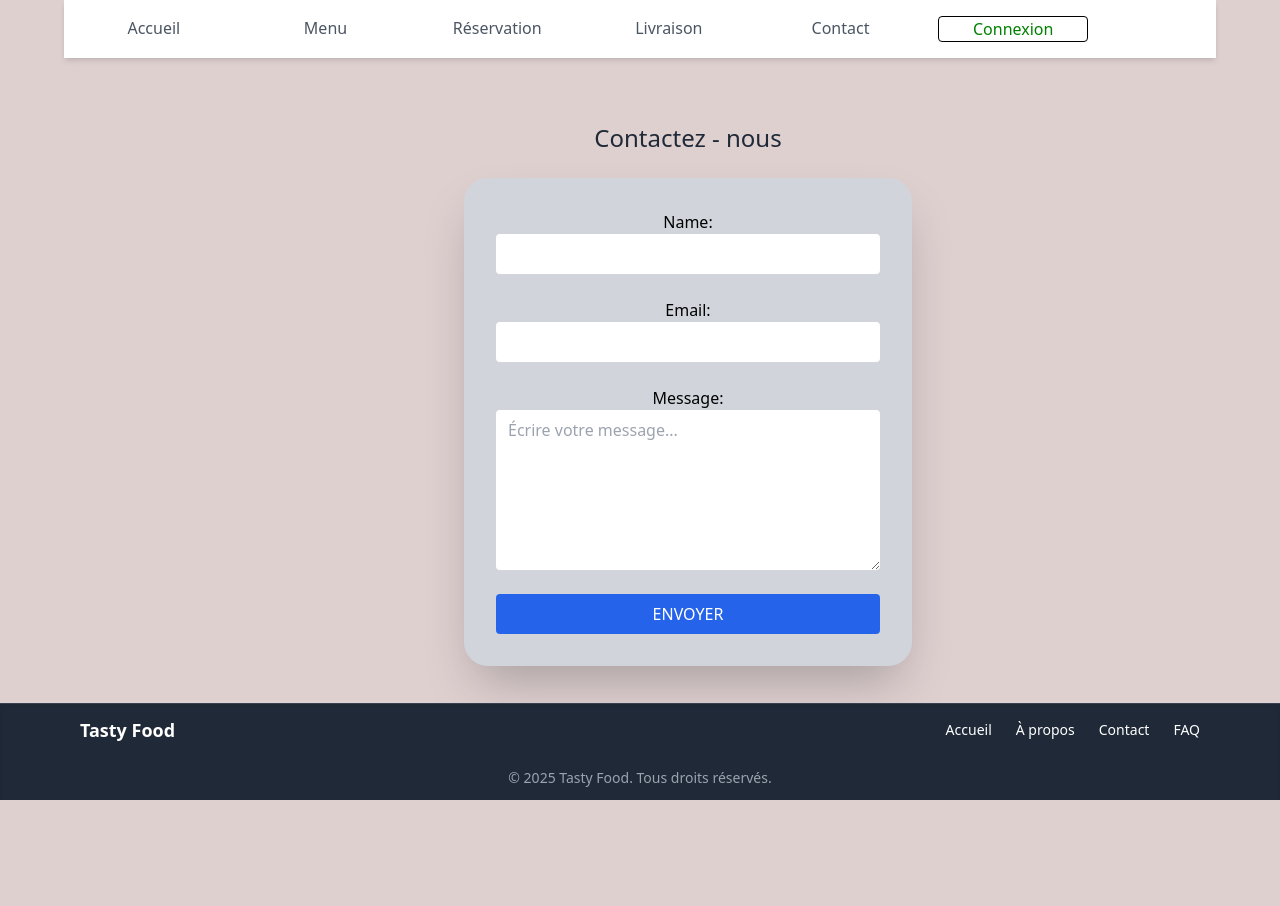
After one commit to deep-coding15/Tasty_Food_, a PHP site: page /templates/contact.php in a window 1280 px wide. The commit adds this page. Run offline with PHP 8.4, Linux system fonts and the light colour scheme; some libraries are stand-ins or nearby versions.

Commit message:
Ajout de la page de contact.

```diff
--- a/src/controllers/homepage.php
+++ b/src/controllers/menu.php
@@ -1,12 +1,12 @@
 <?php
 require_once(__DIR__ . '/../models/plats.php');
 
-function homepage()
+function menu()
 {
     $platRepository = new PlatRepository();
     $plats = $platRepository->getPlats();
 
-    require('templates/homepage.php');
+    require('templates/menu.php');
 }
 
 function seePlat(int $id){
--- a/src/index.php
+++ b/src/index.php
@@ -1,7 +1,7 @@
 <?php
 
 $url = parse_url($_SERVER['REQUEST_URI'], PHP_URL_PATH); // Nettoie l'URL
-require_once __DIR__ .'/controllers/homepage.php';
+require_once __DIR__ .'/controllers/menu.php';
 switch (true) {
     case str_starts_with($url, '/contact'):
         include 'contact.php';
@@ -14,7 +14,7 @@ switch (true) {
         include 'about.php';
         break;
     default:
-        homepage();
+        menu();
         /* include 'templates/homepage.php'; */
         break;
 }
--- /dev/null
+++ b/src/templates/contact.php
@@ -0,0 +1,74 @@
+<?php
+$title = 'Tasty Food - Contact';
+require_once __DIR__ .'/../../config/database.php';
+ob_start();
+?>
+<section class="w-4/6 mx-auto ">
+
+  <div class="flex flex-col items-center justify-center m-12 w-full">
+    <h1 class="text-center text-2xl font-medium text-gray-800 mb-6">Contactez - nous</h1>
+    <form action="" method="post"
+      class="bg-gray-300 p-8 rounded-3xl shadow-2xl w-full max-w-md space-y-6 transition duration-500 ease-out hover:scale-105
+      flex flex-col justify-center">
+
+      <div>
+        <label for="name" class="block text-center w-full">Name:</label>
+        <input type="text" name="name" id="name" required
+          class="rounded block w-full px-3 py-2 focus:outline-none focus:ring-2 focus:ring-blue-400" />
+      </div>
+
+      <div>
+        <label for="email" class="block text-center w-full">Email:</label>
+        <input type="email" name="email" id="email"
+          class="rounded block w-full px-3 py-2 focus:outline-none focus:ring-2 focus:ring-blue-400" />
+      </div>
+
+      <div>
+        <label for="message" class="block text-center w-full">Message:</label>
+        <textarea name="message" id="message" rows="6" required
+          placeholder="Écrire votre message..."
+          class="rounded block w-full px-3 py-2 focus:outline-none focus:ring-2 focus:ring-blue-400"></textarea>
+      </div>
+
+      <button type="submit"
+        class="bg-blue-600 text-white font-medium py-2 px-6 rounded transition hover:duration-700
+            hover:ease-in-out hover:bg-blue-700 hover:scale-110 hover:opacity-90 block w-lg">
+        ENVOYER
+      </button>
+    </form>
+  </div>
+</section>
+
+<?php $content = ob_get_clean(); ?>
+<?php require_once __DIR__ .'/layout.php'; ?>
+<?php
+if ($_SERVER['REQUEST_METHOD'] == 'POST') {
+    $postData = $_POST;
+
+    if(
+        isset($postData['name']) && trim($postData['name']) != ''
+        && isset($postData['email']) && trim($postData['email']) != ''
+        && isset($postData['message']) && trim($postData['message']) != ''
+    ) {
+        $name = $postData['name'];
+        $email = $postData['email'];
+        $message = $postData['message'];
+
+        $database = new Database();
+        $pdo = $database->getConnection();
+
+        $sql = "INSERT INTO contact(name_user, email, message) VALUES (:name, :email, :message)";
+        $statement = $pdo->prepare($sql);
+        $resultStatus = $statement->execute([
+            ":name"=> $name,
+            ":email"=> $email,
+            ":message"=> $message
+        ]);
+
+        if($resultStatus) {
+            echo "Le message a été enregistré avec succès";
+        } else {
+            echo "Le message n'a pas été enregistré";
+        }
+    }
+}
--- a/src/templates/layout.php
+++ b/src/templates/layout.php
@@ -27,11 +27,11 @@ $_SESSION['role'] = 'user';
   <header class="bg-white shadow-md">
     <div class="max-w-7xl mx-auto px-4 py-4 flex items-center justify-between">
       <nav class="space-x-6 hidden md:flex">
-        <a href="?page=default" class="text-gray-600 hover:text-blue-600 flex-1">Accueil</a>
-        <a href="menu.html" class="text-gray-600 hover:text-blue-600 flex-1">Menu</a>
+        <a href="menu.php?page=default" class="text-gray-600 hover:text-blue-600 flex-1">Accueil</a>
+        <a href="menu.php" class="text-gray-600 hover:text-blue-600 flex-1">Menu</a>
         <a href="reservation.html" class="text-gray-600 hover:text-blue-600 flex-1">Réservation</a>
         <a href="livraison.html" class="text-gray-600 hover:text-blue-600 flex-1">Livraison</a>
-        <a href="contact.html" class="text-gray-600 hover:text-blue-600 flex-1">Contact</a>
+        <a href="contact.php" class="text-gray-600 hover:text-blue-600 flex-1">Contact</a>
         <a id="connexion" class="text-gray-600 hover:text-blue-600 flex-1" href="connexion.html">Connexion</a>
       </nav>
       <!-- bouton hamburger visible sur mobile (petits écrans)-->
@@ -44,11 +44,11 @@ $_SESSION['role'] = 'user';
 
     <!-- uniquement visible sur mobile -->
     <div id="mobile-menu" class="md:hidden hidden px-4 pb-4 space-y-2">
-      <a href="index.html" class="block text-gray-700 hover:text-blue-600">Accueil</a>
-      <a href="menu.html" class="block text-gray-700 hover:text-blue-600">Menu</a>
+      <a href="menu.php?page=default" class="block text-gray-700 hover:text-blue-600">Accueil</a>
+      <a href="menu.php" class="block text-gray-700 hover:text-blue-600">Menu</a>
       <a href="reservation.html" class="block text-gray-700 hover:text-blue-600">Réservation</a>
       <a href="livraison.html" class="block text-gray-700 hover:text-blue-600">Livraison</a>
-      <a href="contact.html" class="block text-gray-700 hover:text-blue-600">Contact</a>
+      <a href="contact.php" class="block text-gray-700 hover:text-blue-600">Contact</a>
       <a id="connexion" class="block text-gray-700 hover:text-blue-600" href="connexion.html">Connexion</a>
     </div>
 
@@ -70,9 +70,9 @@ $_SESSION['role'] = 'user';
 
         <!-- Liens -->
         <div class="flex space-x-6 text-sm">
-          <a href="" class="hover:text-gray-300 transition">Accueil</a>
+          <a href="menu.php" class="hover:text-gray-300 transition">Accueil</a>
           <a href="#" class="hover:text-gray-300 transition">À propos</a>
-          <a href="#" class="hover:text-gray-300 transition">Contact</a>
+          <a href="contact.php" class="hover:text-gray-300 transition">Contact</a>
           <a href="#" class="hover:text-gray-300 transition">FAQ</a>
         </div>
 
```
Also changed, not shown: config/api_images.php (+45 -3 lines), config/db.sql (+35 -0 lines), src/models/plats.php (+22 -2 lines), src/templates/menu.php (renamed from src/templates/homepage.php, +14 -9 lines), data/Plats/Images/poulet_yassa.jpg, data/Plats/Images/sushi_maki.jpg, data/Plats/Images/tajine_agneau.jpg, data/Plats/Images/tajine_poulet.jpg, data/Plats/burger.jpg (renamed from data/Plats/Images/burger.jpg), data/Plats/poulet_yassa.jpg (added), data/Plats/sushi_maki.jpg (added), data/Plats/tajine_agneau.jpg (added), data/Plats/tajine_poulet.jpg (added).
